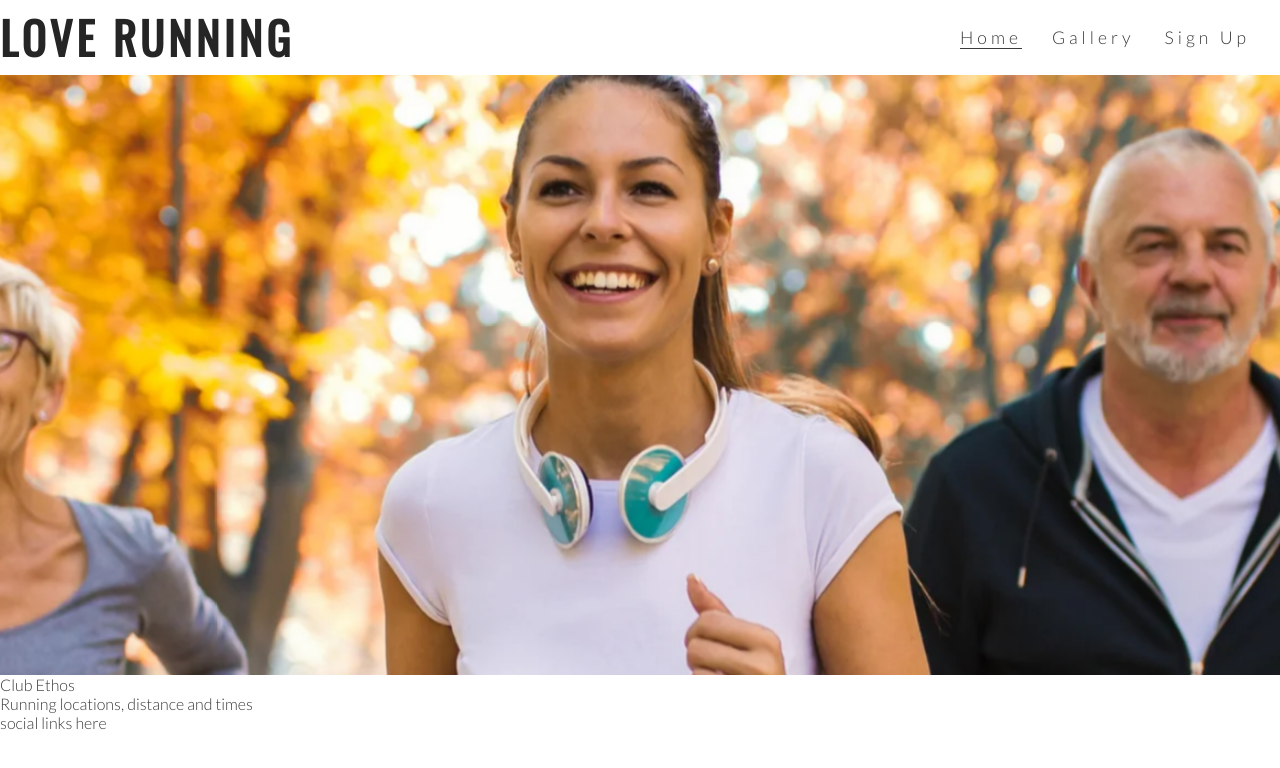
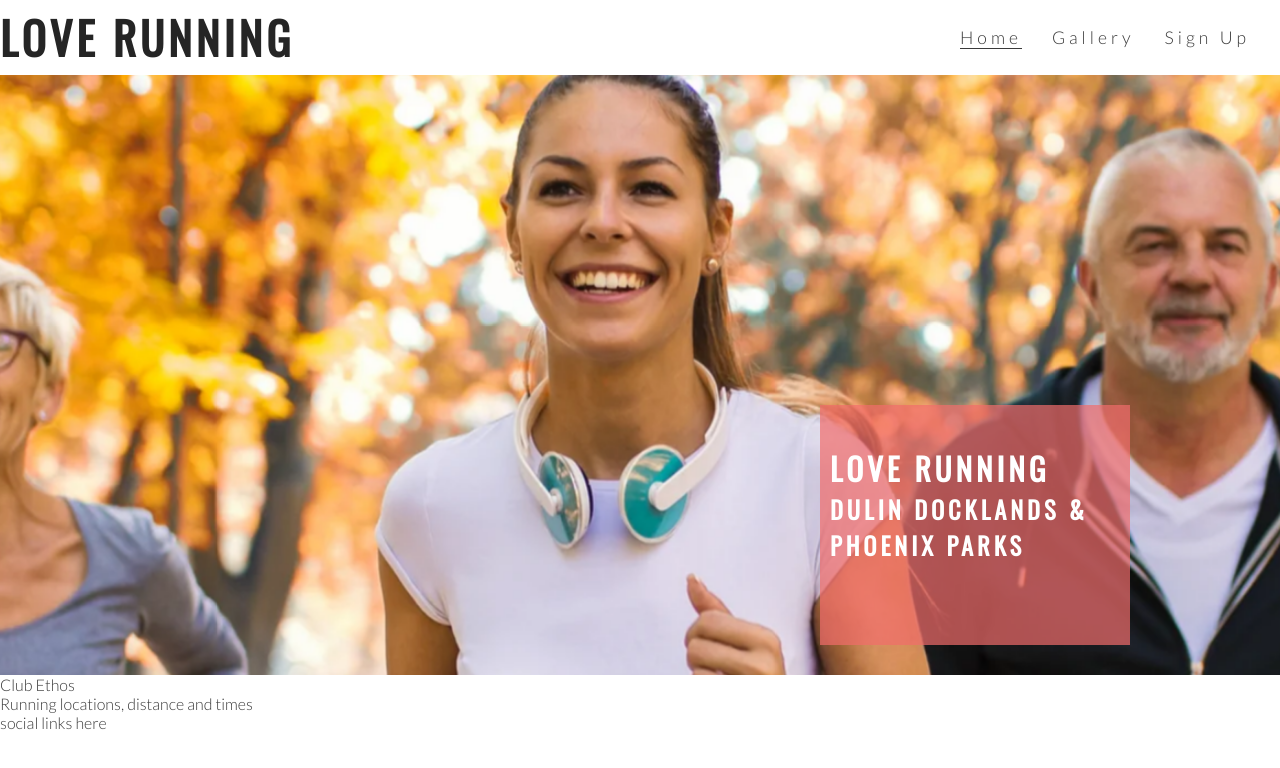
Before and after one commit to Themanintheback/love-running, a plain HTML site: page index.html in a window 1280 px wide. Drawn offline with nearby package versions, Linux system fonts and the light colour scheme.

Commit message:
Add cover text and style

```diff
--- a/assets/css/style.css
+++ b/assets/css/style.css
@@ -62,6 +62,12 @@ h1, h2 {
     height: 600px;
     width: 100%;
     overflow: hidden;
+
+    position: relative;
+}
+
+#cover-text, #cover-text h2 {
+    color: #fff;
 }
 
 #hero-image {
@@ -85,3 +91,22 @@ h1, h2 {
         transform: scale(1.1);
     }
 }
+
+#cover-text {
+    font-size: 130%;
+    font-family: Oswald, sans-serif;
+    text-transform: uppercase;
+    letter-spacing:  4px;
+
+    width: 300px;
+    height: 200px;
+
+    padding-top: 40px;
+    padding-left: 10px;
+
+    background-color: rgba(241, 109, 107, .7);
+
+    bottom: 30px;
+    right: 150px;
+    position: absolute;
+}
--- a/index.html
+++ b/index.html
@@ -31,6 +31,11 @@
     </header>
     <section id="hero-outer">
         <div id="hero-image"></div>
+        <div id="cover-text">
+            <h2>Love Running</h2>
+            <h3>Dulin Docklands & Phoenix Parks</h3>
+        </div>
+
     </section>
     <section>
         Club Ethos
```
